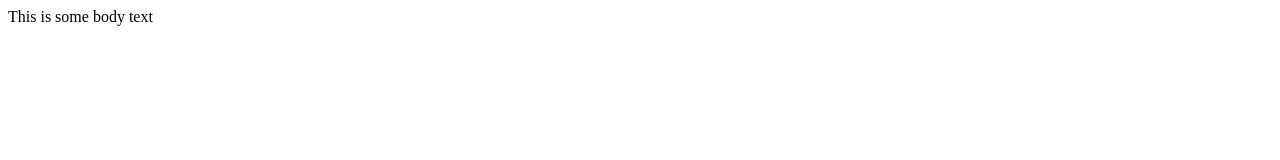
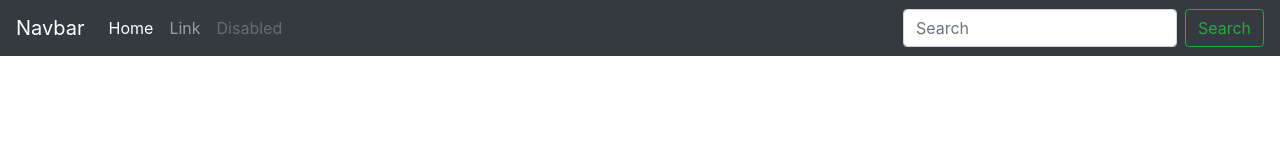
Before and after one commit to rongayowsky/rongayowsky.github.io, a plain HTML site: page index.html in a window 1280 px wide. Drawn offline with Linux system fonts and the light colour scheme.

Commit message:
DESCRIPTION: This is a silly addition to the website. I wanted to get some code structure to follow for proper additions in the future.

```diff
--- a/index.html
+++ b/index.html
@@ -1,8 +1,43 @@
-<html>
-  <head>
-    <title>Ronald Gayowsky</title>
-  </head>
-  <body>
-    This is some body text
-  </body>
+<!DOCTYPE html>
+<html lang="en">
+
+<head>
+  <meta name="author" content="Ronald Gayowsky">
+  <meta name="description" content="Resume">
+  <meta name="viewport" content="width=device-width, initial-scale=1, shrink-to-fit=no">
+  <meta charset="utf-8">
+
+  <link rel="stylesheet" href="css/bootstrap.min.css">
+
+  <title>Ronald Gayowsky</title>
+</head>
+
+<body>
+  <nav class="navbar fixed-top navbar-expand-lg navbar-dark bg-dark">
+    <a class="navbar-brand" href="#">Navbar</a>
+    <button class="navbar-toggler" type="button" data-toggle="collapse" data-target="#navbarSupportedContent" aria-controls="navbarSupportedContent" aria-expanded="false" aria-label="Toggle navigation">
+      <span class="navbar-toggler-icon"></span>
+    </button>
+
+    <div class="collapse navbar-collapse" id="navbarSupportedContent">
+      <ul class="navbar-nav mr-auto">
+        <li class="nav-item active">
+          <a class="nav-link" href="#">Home <span class="sr-only">(current)</span></a>
+        </li>
+        <li class="nav-item">
+          <a class="nav-link" href="#">Link</a>
+        </li>
+        <li class="nav-item">
+          <a class="nav-link disabled" href="#">Disabled</a>
+        </li>
+      </ul>
+      <form class="form-inline my-2 my-lg-0">
+        <input class="form-control mr-sm-2" type="text" placeholder="Search" aria-label="Search">
+        <button class="btn btn-outline-success my-2 my-sm-0" type="submit">Search</button>
+      </form>
+    </div>
+  </nav>
+
+</body>
+
 </html>
```
Also changed, not shown: css/main.css (added), 1 other file.
